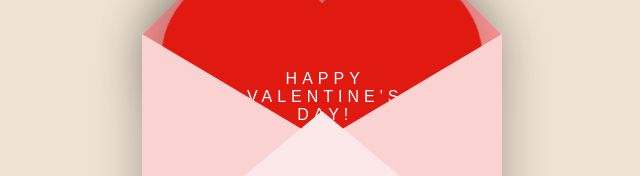
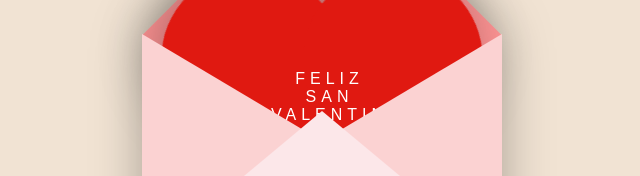
Before and after one commit to abelardojose/San-Valentin, a plain HTML site: page index.html in a window 1280 px wide. Shown: the part 324-500 px from the top of the page, without its empty margins (318-958 px from the left). Drawn offline with nearby package versions, Linux system fonts and the light colour scheme.

Commit message:
Update index.html

```diff
--- a/index.html
+++ b/index.html
@@ -11,7 +11,7 @@
   <div class="valentines-day">
     <div class="envelope"></div>
     <div class="heart"></div>
-    <div class="text">HAPPY <br>VALENTINE'S <br>DAY!</div>
+    <div class="text">FELIZ <br>SAN VALENTIN</div>
     <div class="front"></div>
   </div>
 
```
